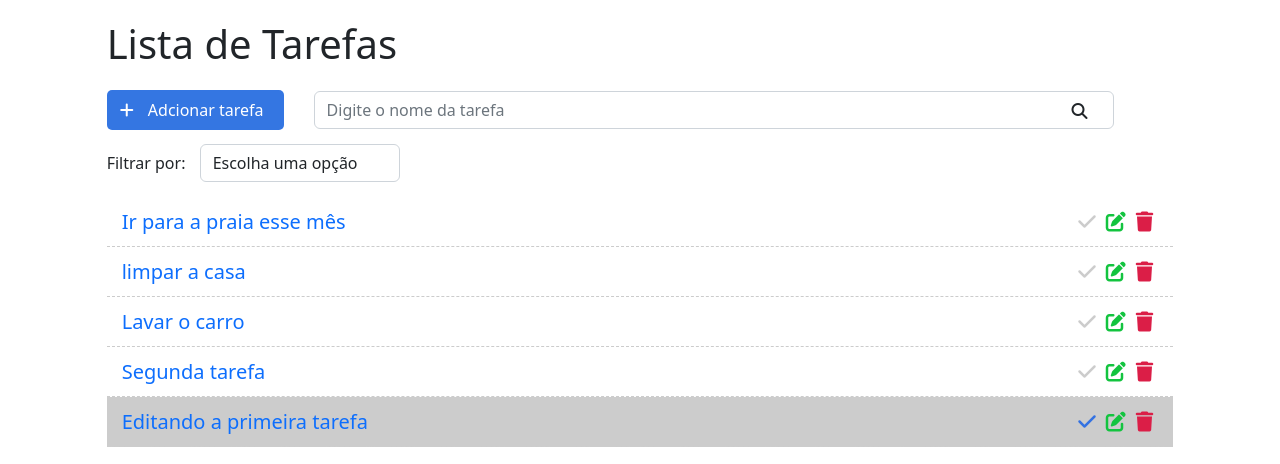
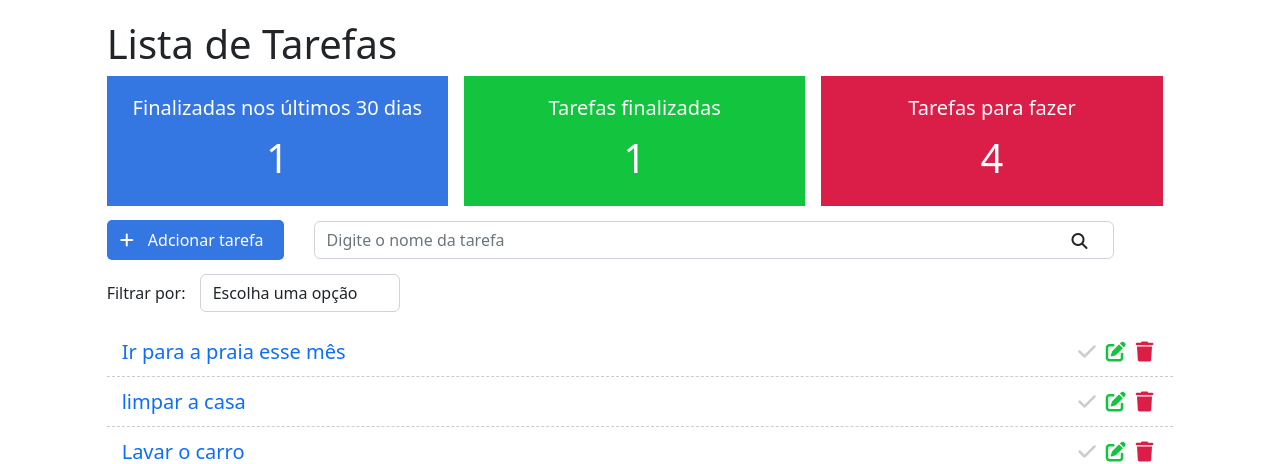
Before and after one commit to philypevinicius/projeto_Django, a Django app: page / in a window 1280 px wide. Shown: the part 57-521 px from the top of the page. Run offline with Django 4.2, Linux system fonts and the light colour scheme; a user stored in the database is signed in; data comes from the database, SQL or seed files in the repository; both versions use the stored data as it was after the commit; some libraries are stand-ins or nearby versions.

Commit message:
Criando uma dashboard para o usuário

```diff
--- a/django/todo/tasks/static/css/styles.css
+++ b/django/todo/tasks/static/css/styles.css
@@ -25,6 +25,52 @@
 .navbar-light .navbar-nav a.nav-link {
     color: #333;
     letter-spacing: 1px;
+}
+
+/* dashboard */
+
+.dashboard {
+    padding: 0;
+    width: 100%;
+    display: block;
+}
+
+.dashboard h4 {
+    font-size: 20px;
+}
+
+.dashboard span {
+    font-size: 40px;
+    display: block;
+    width: 100%;
+}
+
+.dashboard-box {
+    float: left;
+    background-color: #dfdfdf;
+    color: #fff;
+    padding: 20px;
+    box-sizing: border-box;
+    height: 130px;
+    width: 32%;
+    text-align: center;
+}
+
+.dashboard-box:nth-child(2) {
+    margin-left: 1.5%;
+    margin-right: 1.5%;
+}
+
+#dashboard-lastdays{
+    background-color: #3476e2;
+}
+
+#dashboard-done {
+    background-color: #13c43f;
+}
+
+#dashboard-doing{
+    background-color: #db1e47;
 }
 
 /* botão de adicionar */
--- a/django/todo/tasks/templates/tasks/list.html
+++ b/django/todo/tasks/templates/tasks/list.html
@@ -5,6 +5,20 @@
 {% block content %}
 <div class="offset-1 col-10 list-div">
     <h1>Lista de Tarefas</h1>
+    <div class="container dashboard">
+        <div class="col-4 dashboard-box" id="dashboard-lastdays">
+            <h4>Finalizadas nos últimos 30 dias</h4>
+            <span>{{ tasksrecently }}</span>
+        </div>
+        <div class="col-4 dashboard-box" id="dashboard-done">
+            <h4>Tarefas finalizadas</h4>
+            <span>{{ tasksdone }}</span>
+        </div>
+        <div class="col-4 dashboard-box" id="dashboard-doing">
+            <h4>Tarefas para fazer</h4>
+            <span>{{ tasksdoing }}</span>
+        </div>
+    </div>
     <a id="add-link" href="newtask/">
         <div class="col-2 add-div">
             <i class="fas fa-plus"></i>
--- a/django/todo/tasks/views.py
+++ b/django/todo/tasks/views.py
@@ -4,6 +4,7 @@ from django.core.paginator import Paginator
 from django.http import HttpResponse
 from .forms import TaskForm
 from django.contrib import messages
+import datetime
 
 from .models import Task
 
@@ -12,6 +13,9 @@ def taskList(request):
 
     search = request.GET.get('search')
     filter = request.GET.get('filter')
+    tasksDoneRecently = Task.objects.filter(done='done', update_at__gt=datetime.datetime.now()-datetime.timedelta(days=30), user=request.user).count()
+    tasksDone = Task.objects.filter(done='done', user=request.user).count()
+    tasksDoing = Task.objects.filter(done='doing', user=request.user).count()
 
     if search:
 
@@ -31,7 +35,8 @@ def taskList(request):
 
         tasks = paginator.get_page(page)
 
-    return render(request, 'tasks/list.html', {'tasks':tasks})
+    return render(request, 'tasks/list.html', {'tasks':tasks,
+                                               'tasksrecently': tasksDoneRecently, 'tasksdone': tasksDone, 'tasksdoing': tasksDoing})
 
 @login_required
 def taskView(request, id):
```
Also changed, not shown: django/todo/db.sqlite3.
